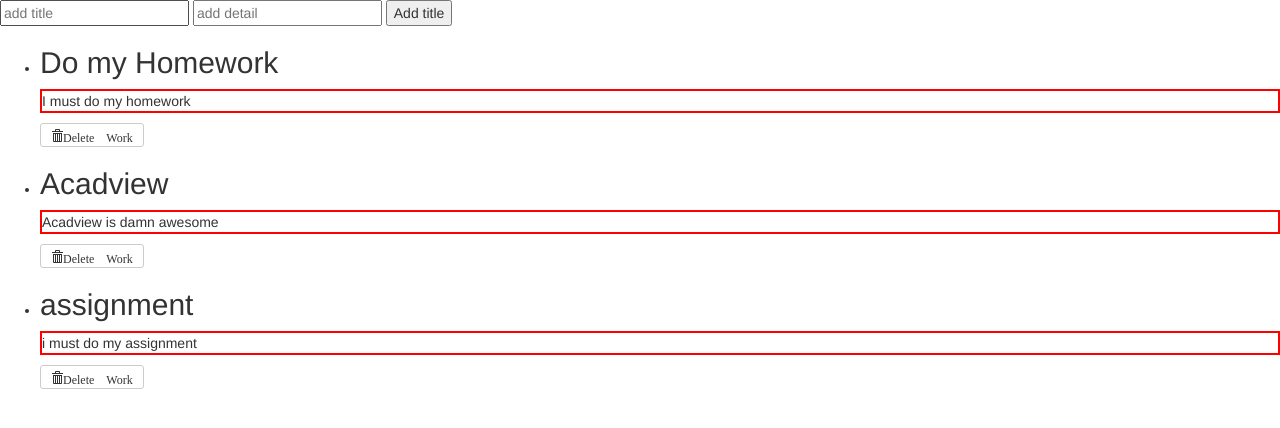
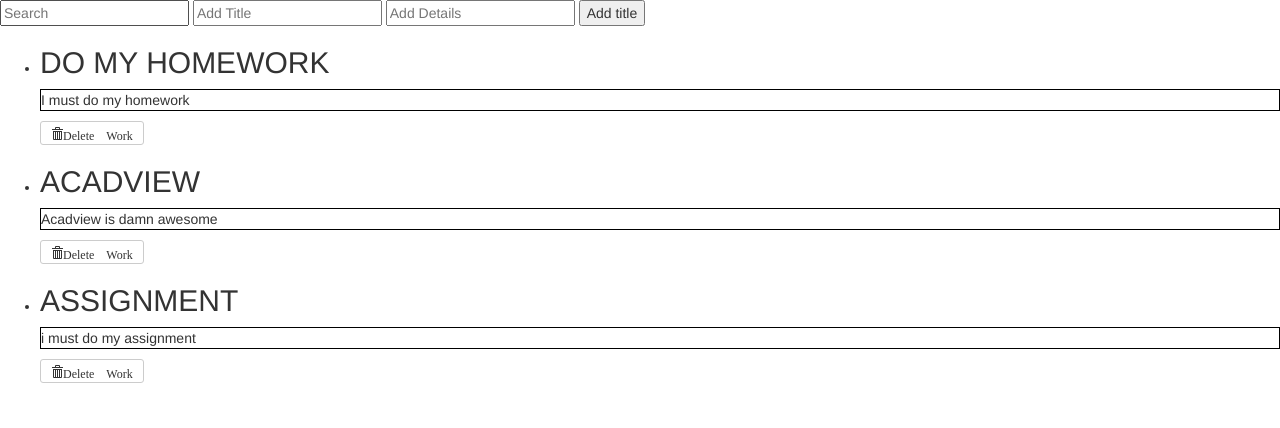
Before and after one commit to sameeransari81/to-do-list, a plain HTML site: page to do list/index.html in a window 1280 px wide. Drawn offline with nearby package versions, Linux system fonts and the light colour scheme.

Commit message:
Search Functionality Added

```diff
--- a/to do list/index.html
+++ b/to do list/index.html
@@ -7,21 +7,22 @@
     <script src="https://maxcdn.bootstrapcdn.com/bootstrap/3.3.7/js/bootstrap.min.js"></script>
 <style>
 	p{
-		border: 2px solid red;
+		border: 0.5px solid black;
 	}
 
 </style>
 </head>
 <body>
 <div ng-controller='mainController'>
-<input type="text" placeholder="add title" ng-model="Todo.title">
-<input type="text" placeholder="add detail" ng-model="Todo.detail">
+<input type="text" placeholder="Search" ng-model="query">
+<input type="text" placeholder="Add Title" ng-model="Todo.title">
+<input type="text" placeholder="Add Details" ng-model="Todo.detail">
 <button ng-click="addwork(Todo.title, Todo.detail)">Add title</button>
 
 <ul>
-	<li ng-repeat="list in Todos">
-	<h2>{{list.title}}</h2>
-	<p>{{list.details }}</p>
+	<li ng-repeat="list in Todos | filter: query">
+	<h2>{{list.title | uppercase}}</h2>
+	<p font-style:"italic">{{list.details }}</p>
 	<button class="btn btn-default btn-sm"  ng-click="deletework(list)"><span class="glyphicon glyphicon-trash">Delete Work</button>
 
 	</li>
```
